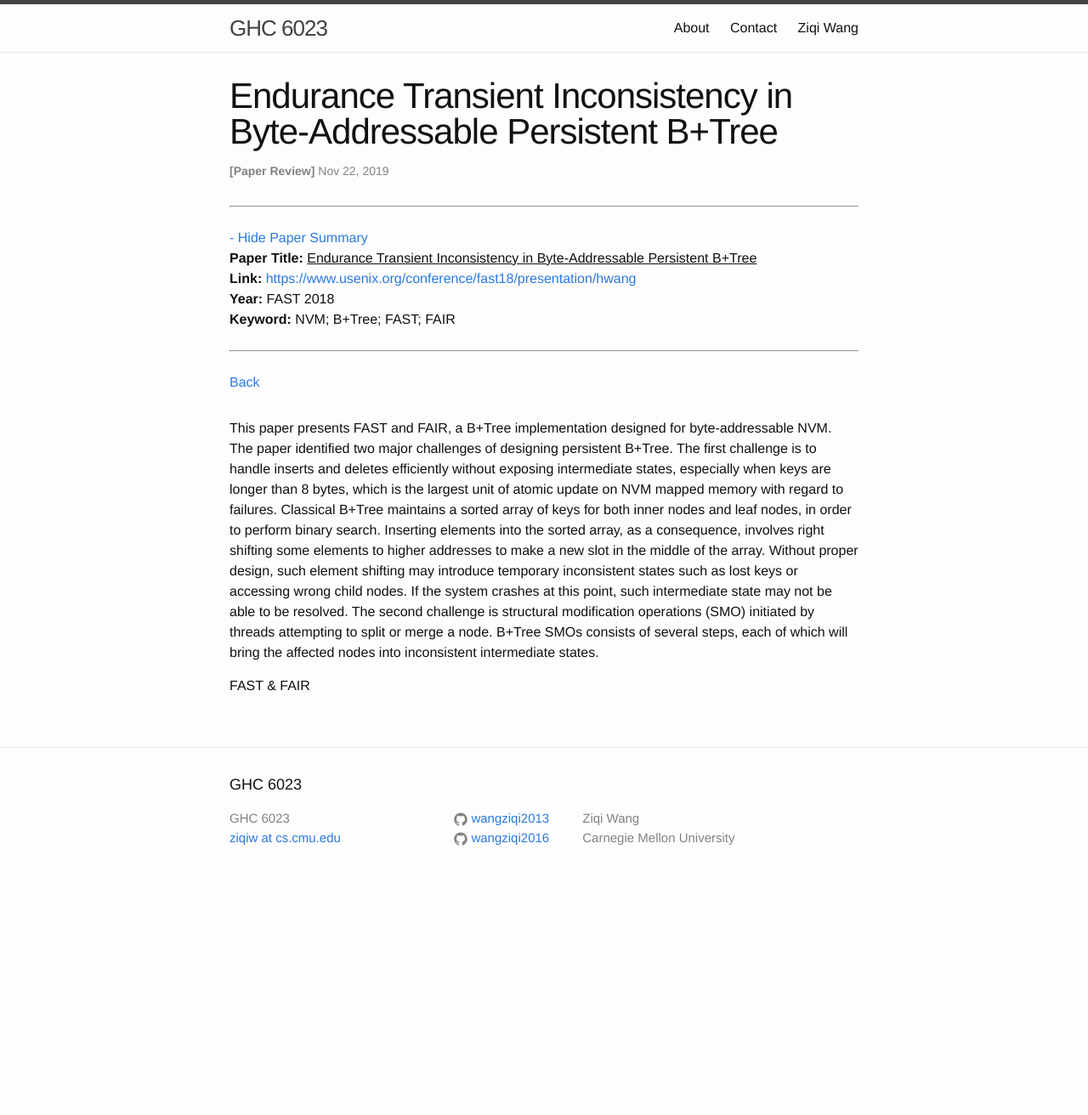
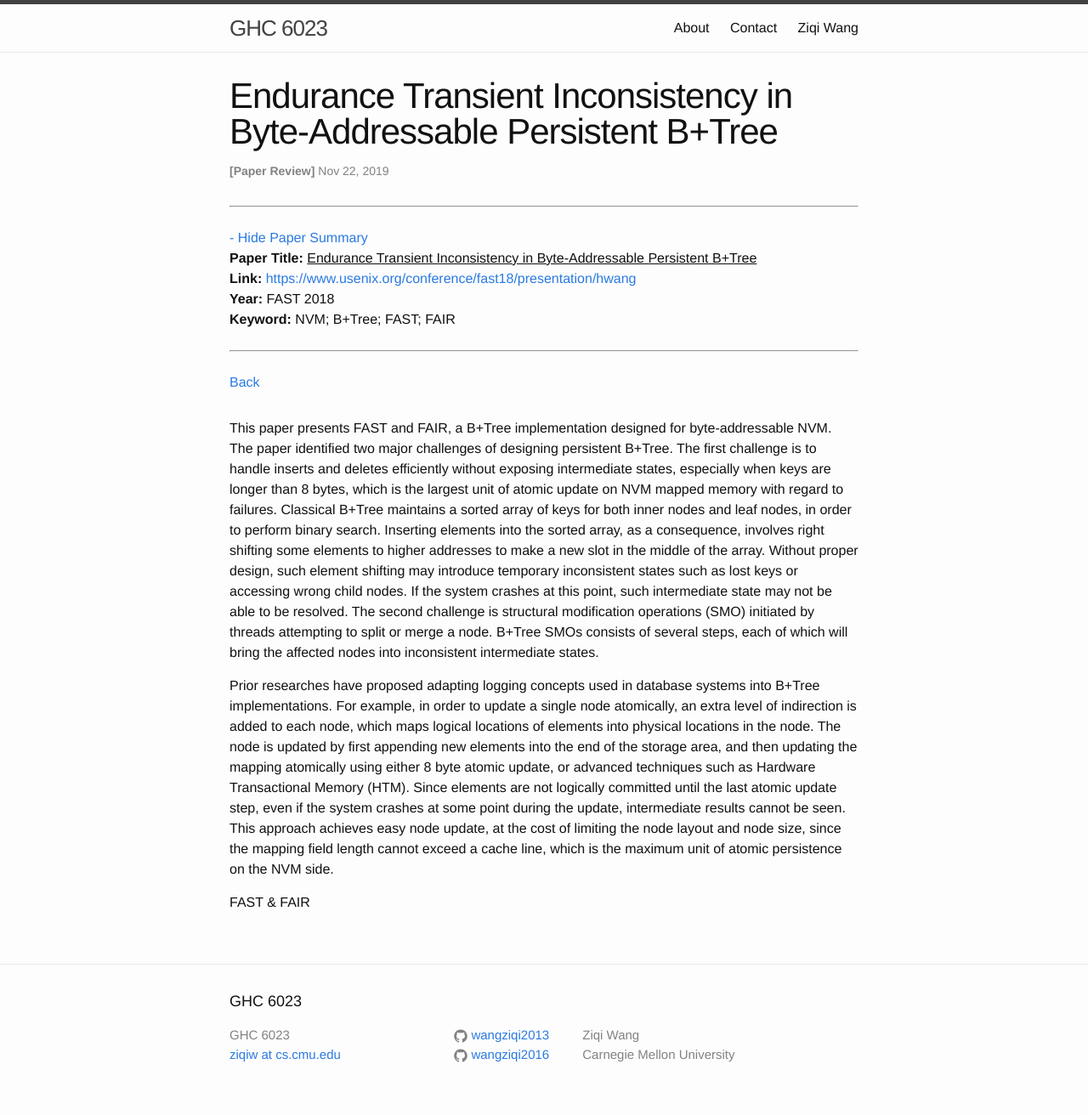
Before and after one commit to wangziqi2013/wangziqi2013.github.io, a Jekyll site: the page built from _posts/2019-11-21-fast-fair.markdown, in a window 1280 px wide. Shown: the whole page at 85% size. Built offline with Jekyll 4.4.1, drawn with Linux system fonts in a browser that asks for light colours; before the commit the page ends 1057 px from its top, so only the background shows below that.

Commit message:
Adding mapping layer

```diff
--- a/_posts/2019-11-21-fast-fair.markdown
+++ b/_posts/2019-11-21-fast-fair.markdown
@@ -24,6 +24,13 @@ system crashes at this point, such intermediate state may not be able to be reso
 modification operations (SMO) initiated by threads attempting to split or merge a node. B+Tree SMOs consists of several
 steps, each of which will bring the affected nodes into inconsistent intermediate states.
 
-
+Prior researches have proposed adapting logging concepts used in database systems into B+Tree implementations. For example,
+in order to update a single node atomically, an extra level of indirection is added to each node, which maps logical locations
+of elements into physical locations in the node. The node is updated by first appending new elements into the end of the
+storage area, and then updating the mapping atomically using either 8 byte atomic update, or advanced techniques such as
+Hardware Transactional Memory (HTM). Since elements are not logically committed until the last atomic update step, even
+if the system crashes at some point during the update, intermediate results cannot be seen. This approach achieves easy
+node update, at the cost of limiting the node layout and node size, since the mapping field length cannot exceed a cache
+line, which is the maximum unit of atomic persistence on the NVM side.
 
 FAST & FAIR
```
